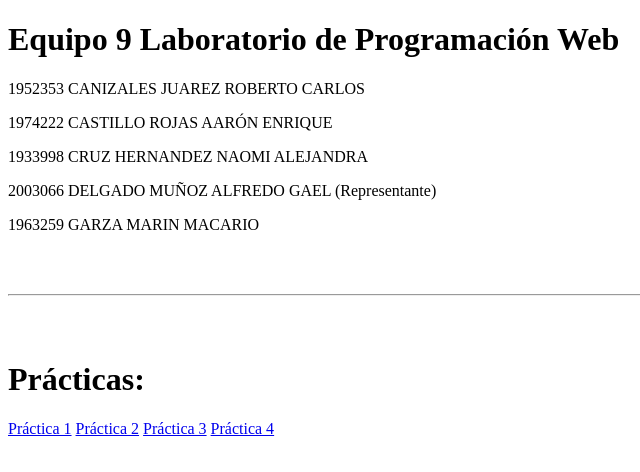
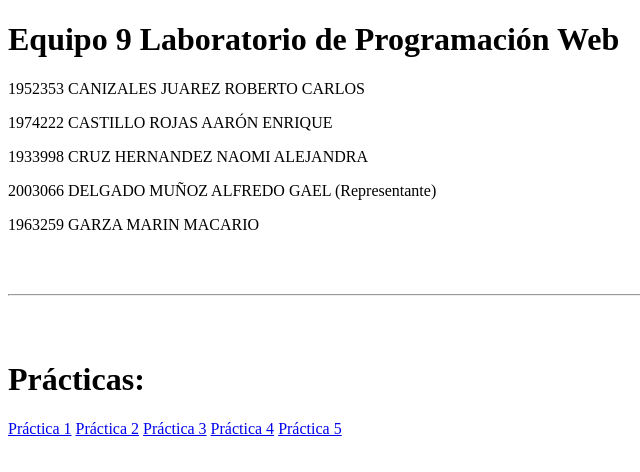
Before and after one commit to AlfredoGael01/AlfredoGael01.github.io, a plain HTML site: page index.html in a window 1280 px wide. Shown: the full height of the page, 0-640 px from the left. Drawn offline with Linux system fonts and the light colour scheme.

Commit message:
Update index.html

```diff
--- a/index.html
+++ b/index.html
@@ -20,5 +20,6 @@
       <a href="practica2.html">Práctica 2<a/>
        <a href="practica3.html">Práctica 3<a/>
          <a href="practica4.html">Práctica 4<a/>
+           <a href="practica5.html">Práctica 5<a/>
   </body>
 </html>
```
